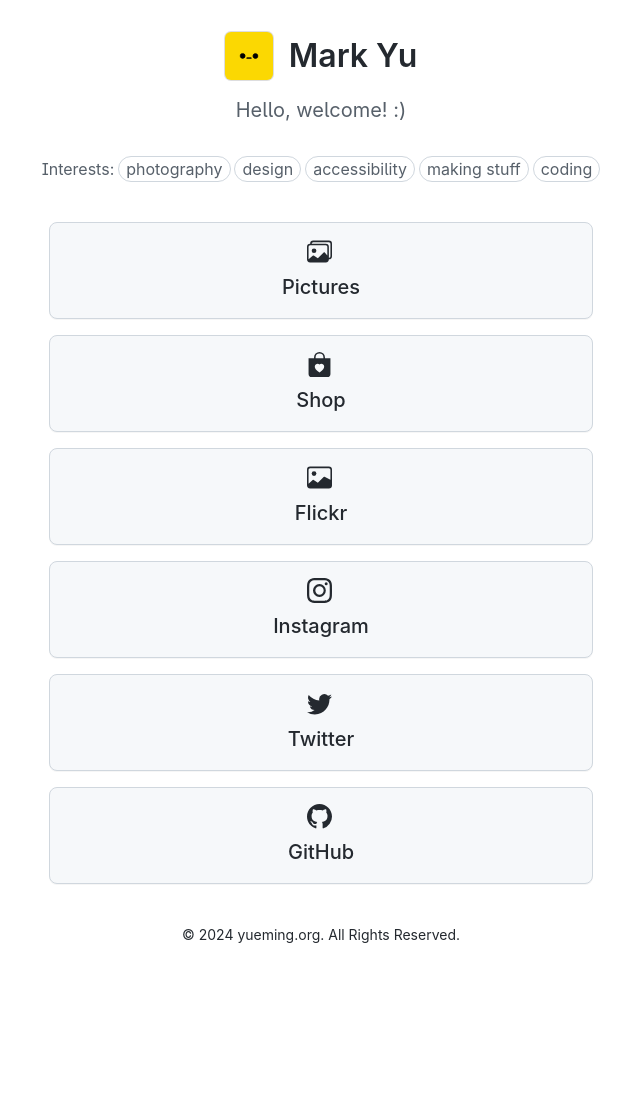
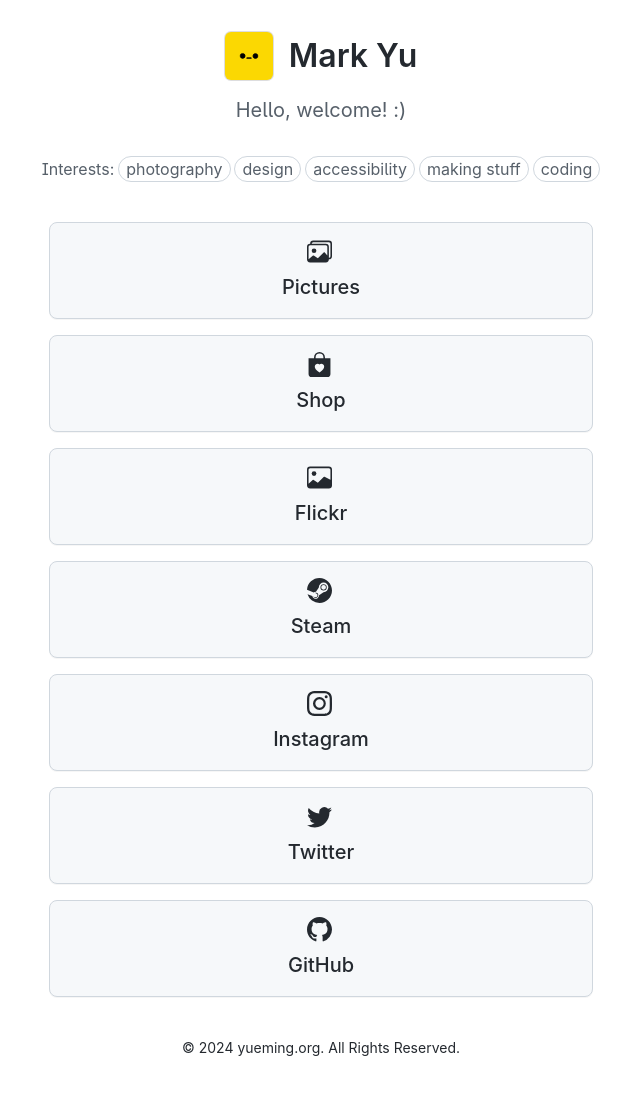
Before and after one commit to mkyyu/org.yueming, a Jekyll site: the page built from index.md, in a window 1280 px wide. Shown: the whole page, without its empty margins (319-959 px from the left). Built offline with Jekyll 4.4.1, drawn with Linux system fonts in a browser that asks for light colours; our own code applies the rules of GitHub Pages for plain Markdown files; before the commit the page ends 1001 px from its top, so only the background shows below that.

Commit message:
Update links.yml

```diff
--- a/_data/links.yml
+++ b/_data/links.yml
@@ -7,6 +7,9 @@
 - text: Flickr
   url: https://flickr.com/people/yymark/
   icon: image
+- text: Steam
+  url: https://steamcommunity.com/id/yumark
+  icon: steam
 - text: Instagram
   url: https://www.instagram.com/_.ymark/
   icon: instagram
```
